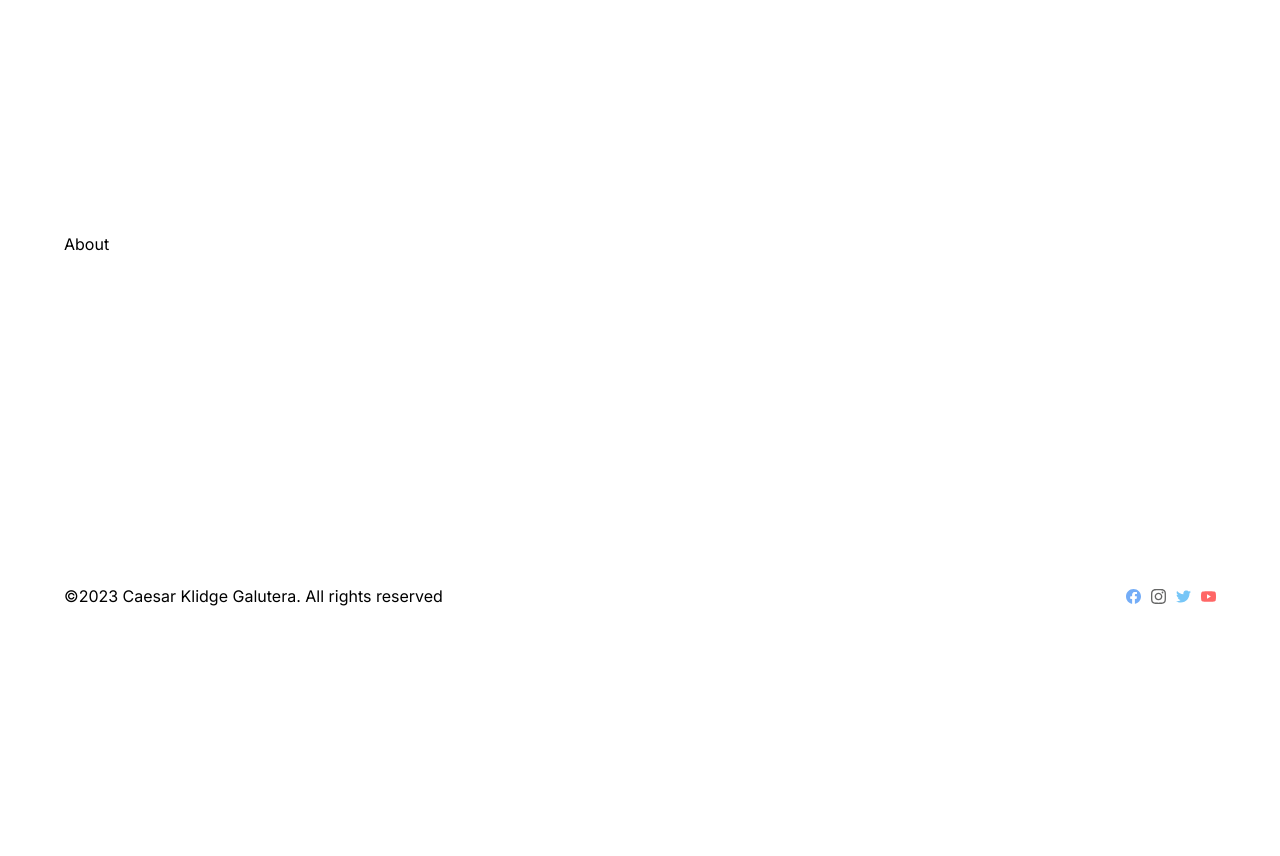
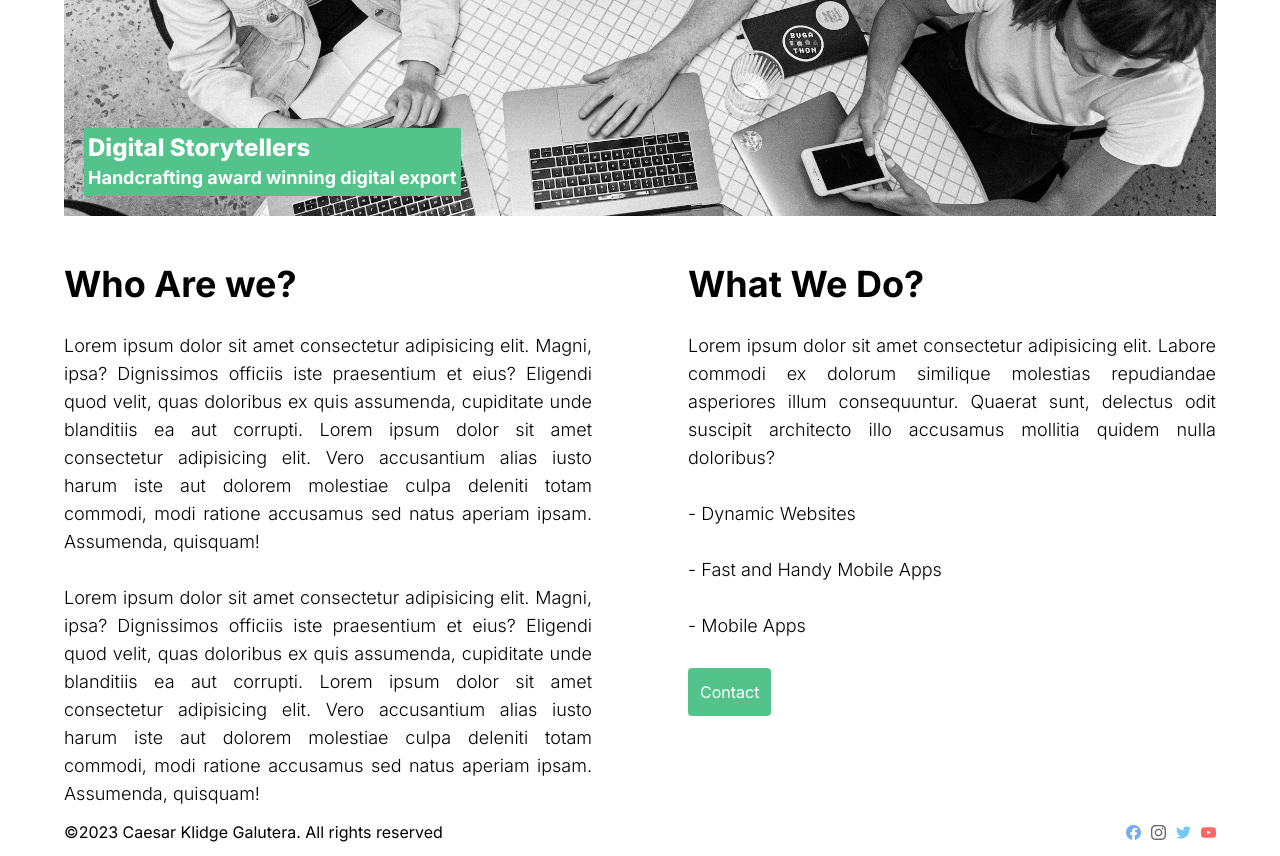
Before and after one commit to CaesarKlidgeGalutera/webprojectnextjs, a Next.js app: page /about in a window 1280 px wide. Shown: the part 180-1036 px from the top of the page. Before the commit the page ends 800 px from the top, so only its background shows below. Built offline with nearby package versions, Linux system fonts and the light colour scheme.

Commit message:
style(about): add style to about page

```diff
--- a/src/app/about/page.jsx
+++ b/src/app/about/page.jsx
@@ -1,9 +1,65 @@
-import React from 'react'
+import Image from "next/image";
+import about_photo from "public/about_photo.jpeg";
 
 const About = () => {
   return (
-    <div>About</div>
-  )
-}
+    <div className="">
+      <div className="relative">
+        <Image
+          src={about_photo}
+          alt="about_photo"
+          className="w-full h-[18.75rem] object-cover grayscale"
+        />
+        <div className="absolute bottom-5 left-5 bg-primary-green p-1 text-white">
+          <h1 className="text-2xl font-extrabold">Digital Storytellers</h1>
+          <h2 className="text-lg font-bold">
+            Handcrafting award winning digital export
+          </h2>
+        </div>
+      </div>
+      <div className="flex gap-24 mt-12">
+        <div className="flex-1 flex flex-col gap-7">
+          <h1 className="text-4xl font-bold">Who Are we?</h1>
+          <p className="text-lg font-light text-justify">
+            Lorem ipsum dolor sit amet consectetur adipisicing elit. Magni,
+            ipsa? Dignissimos officiis iste praesentium et eius? Eligendi quod
+            velit, quas doloribus ex quis assumenda, cupiditate unde blanditiis
+            ea aut corrupti. Lorem ipsum dolor sit amet consectetur adipisicing
+            elit. Vero accusantium alias iusto harum iste aut dolorem molestiae
+            culpa deleniti totam commodi, modi ratione accusamus sed natus
+            aperiam ipsam. Assumenda, quisquam!
+            <br />
+            <br />
+            Lorem ipsum dolor sit amet consectetur adipisicing elit. Magni,
+            ipsa? Dignissimos officiis iste praesentium et eius? Eligendi quod
+            velit, quas doloribus ex quis assumenda, cupiditate unde blanditiis
+            ea aut corrupti. Lorem ipsum dolor sit amet consectetur adipisicing
+            elit. Vero accusantium alias iusto harum iste aut dolorem molestiae
+            culpa deleniti totam commodi, modi ratione accusamus sed natus
+            aperiam ipsam. Assumenda, quisquam!
+          </p>
+        </div>
+        <div className="flex-1 flex flex-col gap-7">
+          <h1 className="text-4xl font-bold">What We Do?</h1>
+          <p className="text-lg font-light text-justify">
+            Lorem ipsum dolor sit amet consectetur adipisicing elit. Labore
+            commodi ex dolorum similique molestias repudiandae asperiores illum
+            consequuntur. Quaerat sunt, delectus odit suscipit architecto illo
+            accusamus mollitia quidem nulla doloribus?
+            <br />
+            <br /> - Dynamic Websites
+            <br />
+            <br /> - Fast and Handy Mobile Apps
+            <br />
+            <br /> - Mobile Apps
+          </p>
+            <a type="button" href="/contact" className="p-3 cursor-pointer bg-primary-green border-none rounded text-white w-max">
+              Contact
+            </a>
+        </div>
+      </div>
+    </div>
+  );
+};
 
-export default About
+export default About;
--- a/src/components/nav/Nav.jsx
+++ b/src/components/nav/Nav.jsx
@@ -54,7 +54,7 @@ const Nav = () => {
           {mapLinks(links)}
         </div>
         <button
-          className="p-1 border-none text-white bg-primary-green rounded-[0.19rem]"
+          className="primary_btn"
           onClick={() => {}}
         >
           Logout
--- a/src/styles/globals.css
+++ b/src/styles/globals.css
@@ -25,6 +25,10 @@
   .links {
     @apply flex justify-between gap-5 items-center;
   }
+
+  .primary_btn {
+    @apply p-1 border-none text-white bg-primary-green rounded-[0.19rem];
+  }
 }
 
 @layer utilities {
```
Also changed, not shown: public/about_photo.jpeg (added).
